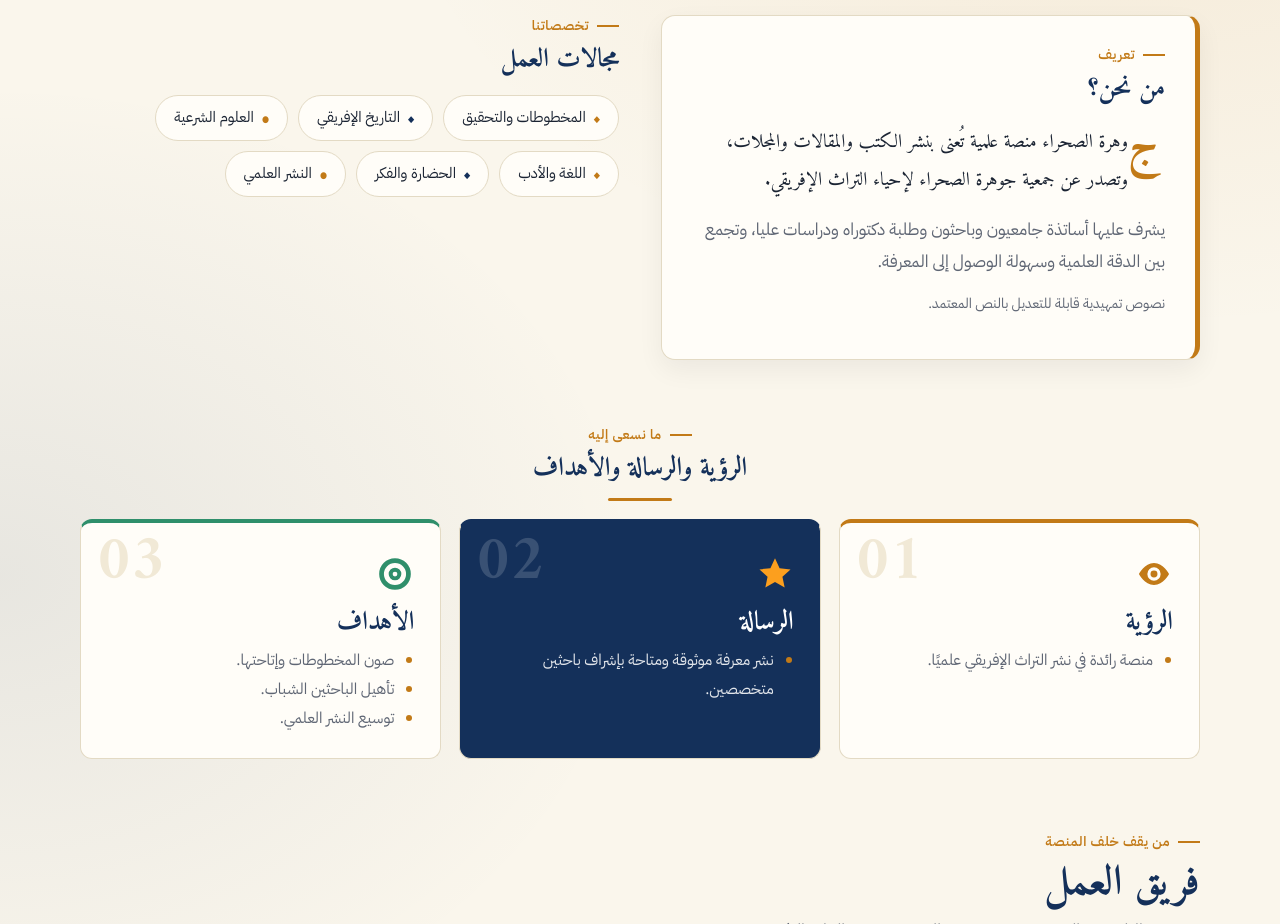
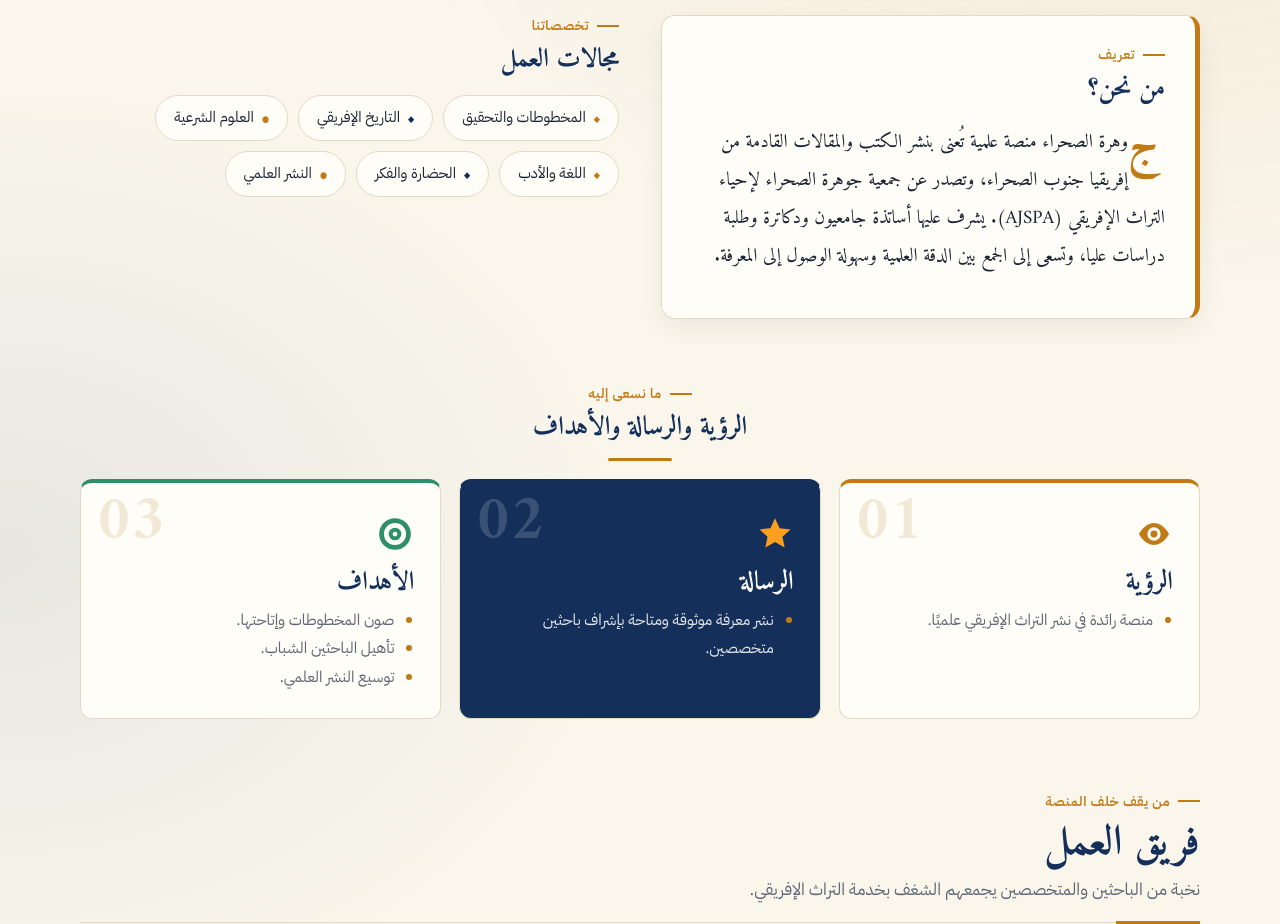
Before and after one commit to adderbyte/jawhar, a plain HTML site: page template.html in a window 1280 px wide. Shown: the part 2160-3084 px from the top of the page. Drawn offline with Linux system fonts and the light colour scheme.

Commit message:
docs: update "من نحن؟" about text with new mission statement
Co-authored-by: aider (deepseek/deepseek-chat) <aider@aider.chat>

```diff
--- a/template.html
+++ b/template.html
@@ -85,9 +85,7 @@ THIS FILE IS GENERATED. Do not edit it by hand: edit the folders in content/ and
   <div class="head"><div><h2>عن جوهرة الصحراء</h2></div></div>
   <div class="about">
    <div class="who"><span class="eyebrow">تعريف</span><h3 class="sub-h" style="margin-top:0">من نحن؟</h3>
-    <p class="lede">جوهرة الصحراء منصة علمية تُعنى بنشر الكتب والمقالات والمجلات، وتصدر عن جمعية جوهرة الصحراء لإحياء التراث الإفريقي.</p>
-    <p>يشرف عليها أساتذة جامعيون وباحثون وطلبة دكتوراه ودراسات عليا، وتجمع بين الدقة العلمية وسهولة الوصول إلى المعرفة.</p>
-    <p class="sm">نصوص تمهيدية قابلة للتعديل بالنص المعتمد.</p></div>
+    <p class="lede">جوهرة الصحراء منصة علمية تُعنى بنشر الكتب والمقالات القادمة من إفريقيا جنوب الصحراء، وتصدر عن جمعية جوهرة الصحراء لإحياء التراث الإفريقي (AJSPA). يشرف عليها أساتذة جامعيون ودكاترة وطلبة دراسات عليا، وتسعى إلى الجمع بين الدقة العلمية وسهولة الوصول إلى المعرفة.</p></div>
    <div><span class="eyebrow">تخصصاتنا</span><h3 class="sub-h" style="margin-top:0" id="fields">مجالات العمل</h3>
     <div class="chips"><span>المخطوطات والتحقيق</span><span>التاريخ الإفريقي</span><span>العلوم الشرعية</span><span>اللغة والأدب</span><span>الحضارة والفكر</span><span>النشر العلمي</span></div></div>
   </div>
```
